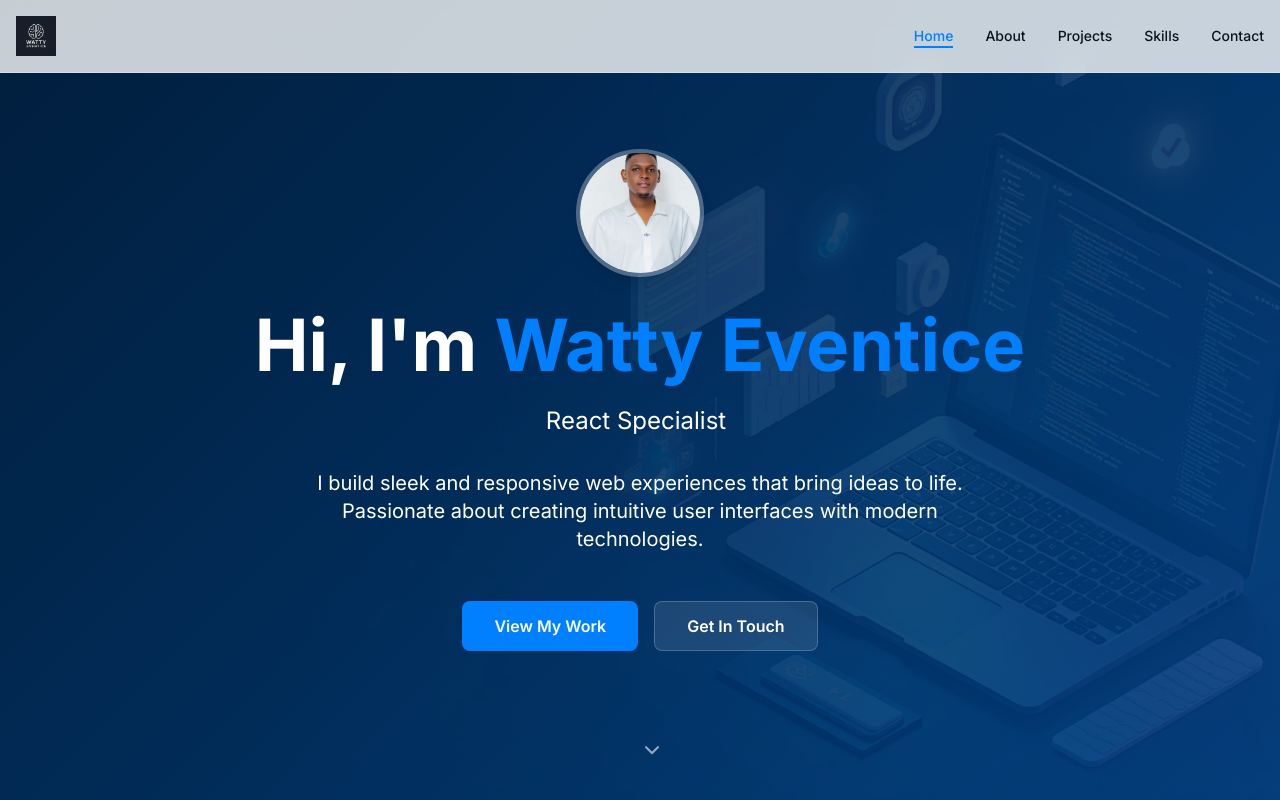
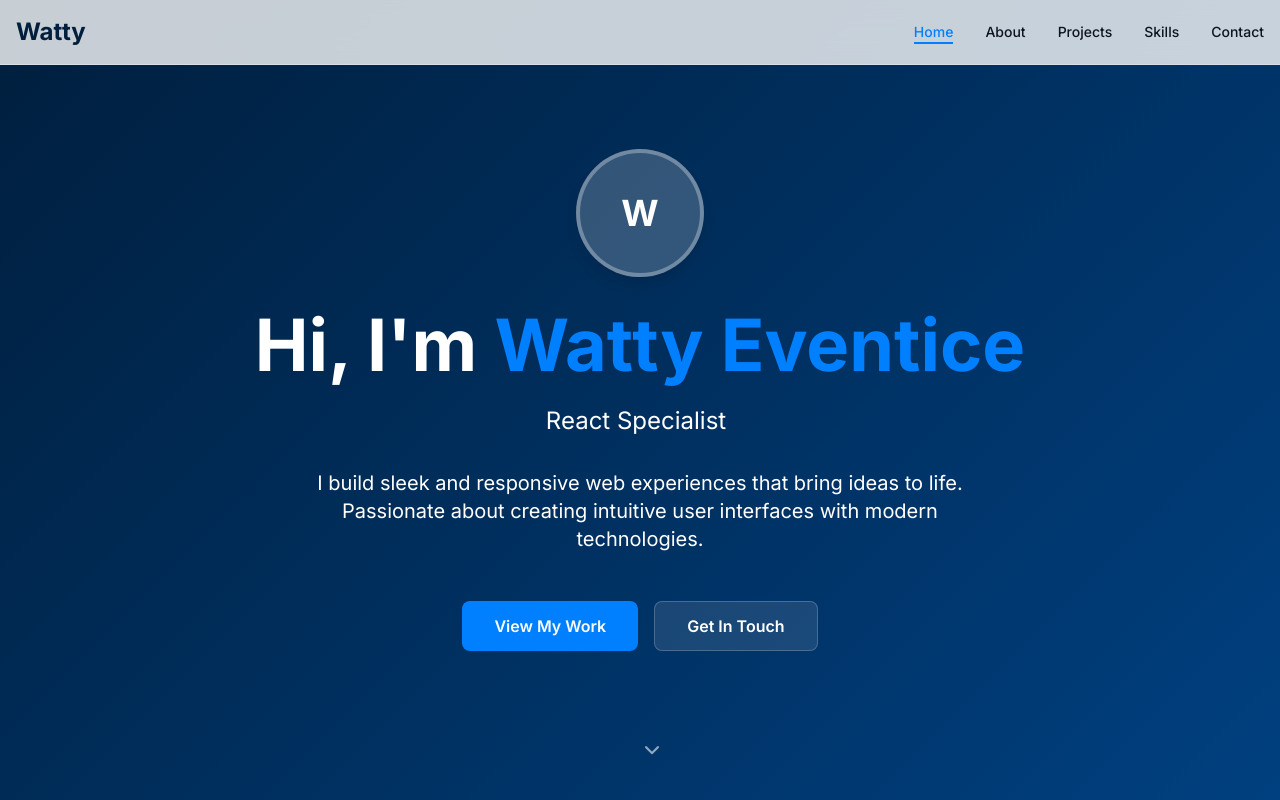
Before and after one commit to Wattyevents1/interactive-frontend-grid, a React (Vite) app: page / in a window 1280 px wide. Shown: the top 800 px of the page. Built offline with nearby package versions, Linux system fonts and the light colour scheme.

Commit message:
Fix: Ensure portfolio pages are visible
Address issue where portfolio pages were not displaying correctly.

```diff
--- a/src/components/Hero.tsx
+++ b/src/components/Hero.tsx
@@ -1,6 +1,5 @@
 import React, { useState, useEffect } from 'react';
 import { ChevronDown } from 'lucide-react';
-import heroImage from '../assets/hero-image.jpg';
 
 const Hero = () => {
   const [displayText, setDisplayText] = useState('');
@@ -47,25 +46,12 @@ const Hero = () => {
     <section id="home" className="min-h-screen flex items-center justify-center relative">
       {/* Background with overlay */}
       <div className="absolute inset-0 hero-gradient"></div>
-      <div
-        className="absolute inset-0 opacity-10"
-        style={{
-          backgroundImage: `url(${heroImage})`,
-          backgroundSize: 'cover',
-          backgroundPosition: 'center',
-          backgroundRepeat: 'no-repeat'
-        }}
-      ></div>
 
       {/* Content */}
       <div className="container mx-auto px-4 relative z-10">
         <div className="text-center text-white">
-          <div className="w-32 h-32 mx-auto mb-8 rounded-full overflow-hidden border-4 border-white/30 shadow-lg">
-            <img
-              src="/lovable-uploads/216bf01c-8aba-438b-869a-33c0244aaa04.png"
-              alt="Watty Eventice"
-              className="w-full h-full object-cover"
-            />
+          <div className="w-32 h-32 mx-auto mb-8 rounded-full overflow-hidden border-4 border-white/30 shadow-lg bg-white/20 flex items-center justify-center">
+            <span className="text-4xl font-bold text-white">W</span>
           </div>
 
           <h1 className="text-5xl md:text-7xl font-bold mb-6 scroll-reveal">
--- a/src/components/Navigation.tsx
+++ b/src/components/Navigation.tsx
@@ -45,11 +45,7 @@ const Navigation = () => {
       <div className="container mx-auto px-4 py-4">
         <div className="flex items-center justify-between">
           <div className="flex items-center">
-            <img
-              src="/lovable-uploads/dfe37cd8-c7b0-42a1-86ad-5f6d9bbf6eb5.png"
-              alt="Watty Eventice Logo"
-              className="h-10 w-auto"
-            />
+            <span className="text-2xl font-bold text-primary">Watty</span>
           </div>
 
           {/* Desktop Navigation */}
```
